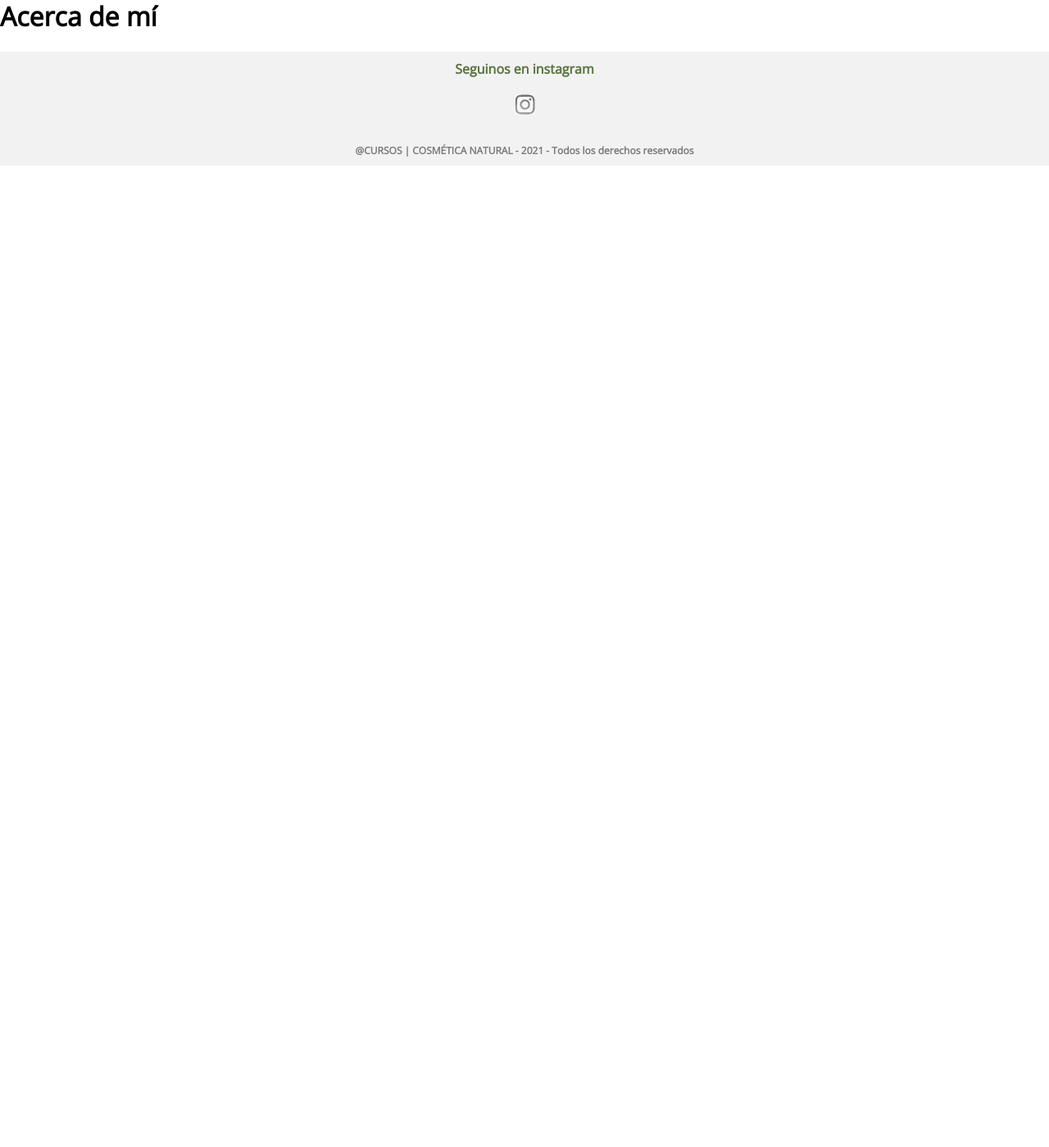
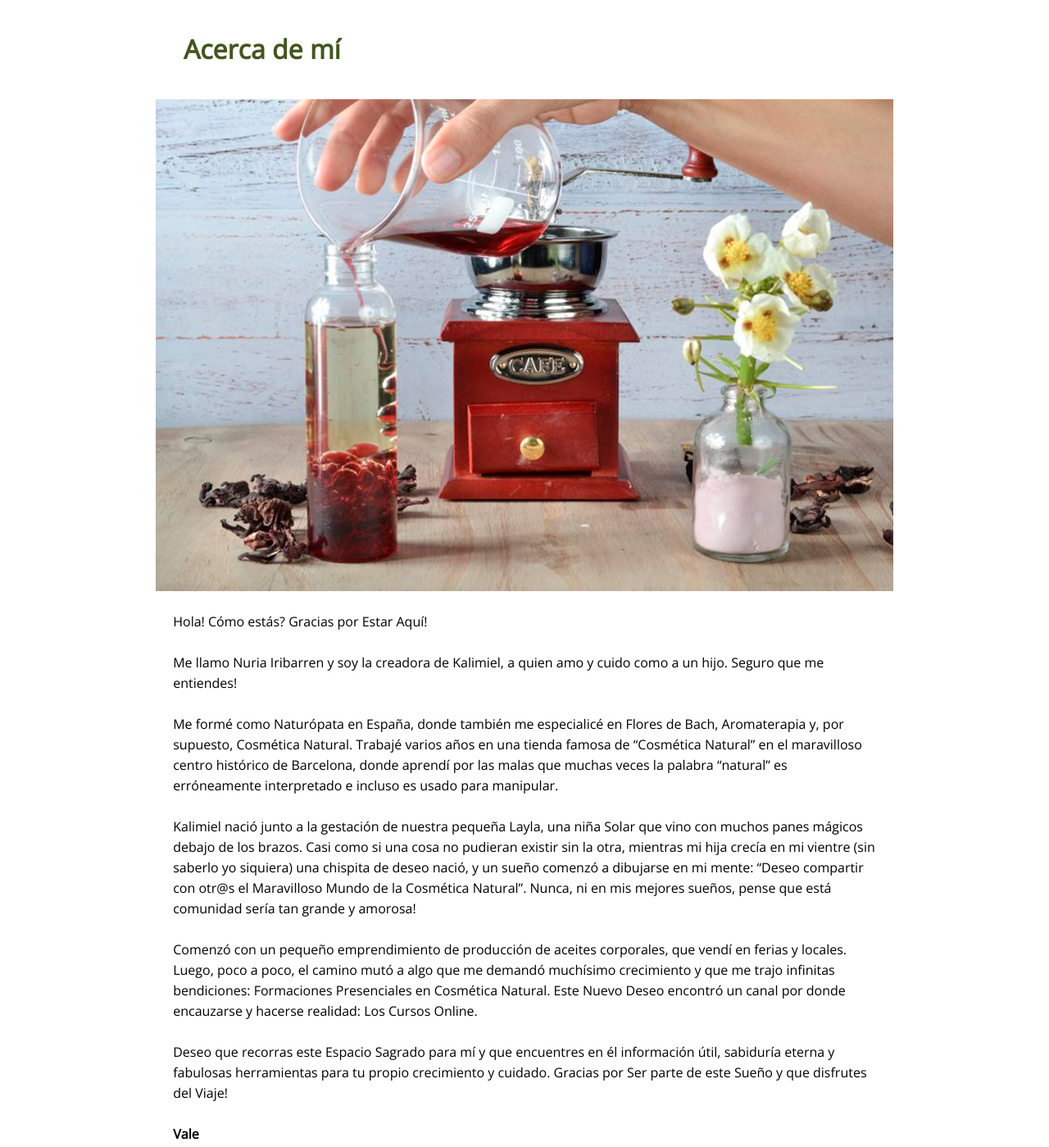
Before and after one commit to ValeriaPaparelli/web.cursos, a website: page pages/nosotros.html in a window 1280 px wide. Shown: the part 217-1616 px from the top of the page at 82% size. Before the commit the page ends 800 px from the top, so only its background shows below. Drawn offline with nearby package versions, Linux system fonts and the light colour scheme.

Commit message:
página nosotros

```diff
--- a/pages/nosotros.html
+++ b/pages/nosotros.html
@@ -36,15 +36,29 @@
             </ul>
         </nav>
     </header>
-    <main>
-        <div>
+    <main class="nosotros">
+        <div class="nosotros__titulo">
             <h1>Acerca de mí</h1>
         </div>
-        <div>
-            <img src="#" alt="">
+        <div class="nosotros__imagen">
+            <img src="../media/nosotros.jpg" alt="">
         </div>
-        <div>
-            <p></p>
+        <div class="nosotros__texto">
+            <p>Hola! Cómo estás? Gracias por Estar Aquí!</p><br>
+            <p>Me llamo Nuria Iribarren y soy la creadora de Kalimiel, a quien amo y cuido como a un hijo. Seguro que me entiendes!</p><br>
+            <p>Me formé como Naturópata en España, donde también me especialicé en Flores de Bach, Aromaterapia y, por supuesto,
+               Cosmética Natural. Trabajé varios años en una tienda famosa de “Cosmética Natural” en el maravilloso centro histórico de Barcelona,
+               donde aprendí por las malas que muchas veces la palabra “natural” es erróneamente interpretado e incluso es usado para manipular.</p><br>
+            <p>Kalimiel nació junto a la gestación de nuestra pequeña Layla, una niña Solar que vino con muchos panes mágicos debajo de los brazos.
+               Casi como si una cosa no pudieran existir sin la otra, mientras mi hija crecía en mi vientre (sin saberlo yo siquiera) una chispita de deseo nació,
+               y un sueño comenzó a dibujarse en mi mente: “Deseo compartir con otr@s el Maravilloso Mundo de la Cosmética Natural”. Nunca, ni en mis mejores sueños,
+               pense que está comunidad sería tan grande y amorosa!</p><br>
+            <p>Comenzó con un pequeño emprendimiento de producción de aceites corporales, que vendí en ferias y locales. Luego, poco a poco, el camino mutó a algo que
+               me demandó muchísimo crecimiento y que me trajo infinitas bendiciones: Formaciones Presenciales en Cosmética Natural.
+               Este Nuevo Deseo encontró un canal por donde encauzarse y hacerse realidad: Los Cursos Online.</p><br>
+            <p>Deseo que recorras este Espacio Sagrado para mí y que encuentres en él información útil, sabiduría eterna y fabulosas herramientas para tu propio crecimiento y cuidado.
+                Gracias por Ser parte de este Sueño y que disfrutes del Viaje!</p><br>
+            <p><strong>Vale</strong></p>
         </div>
     </main>
     <footer class="footer">
--- /dev/null
+++ b/scss/__nosotros.scss
@@ -0,0 +1,18 @@
+.nosotros {
+    display: flex;
+    flex-direction: column;
+    align-items: center;
+    width: 100%;
+    &__titulo {
+        color: $colorTitulos;
+        padding: 40px 0;
+        font-weight: normal;
+        width: 65%;
+    }
+    &__texto {
+        width: 67%;
+        line-height: 25px;
+        padding-top: 20px;
+        padding-bottom: 50px;
+    }
+}
--- a/scss/__variables.scss
+++ b/scss/__variables.scss
@@ -1,6 +1,7 @@
 $colorTitulos: #41561d;
 $colorSubtitulos: #5a7340;
 $colorLinks: #7a7a7a;
+$colorTexto: #3A3A3A;
 
 $media: (
     email: email-icon,
--- a/scss/style.scss
+++ b/scss/style.scss
@@ -2,4 +2,5 @@
 @import './_generales';
 @import './_header';
 @import './index';
-@import './_footer'
+@import './_footer';
+@import './_nosotros';
```
Also changed, not shown: css/main.css, media/nosotros.jpg (added).
